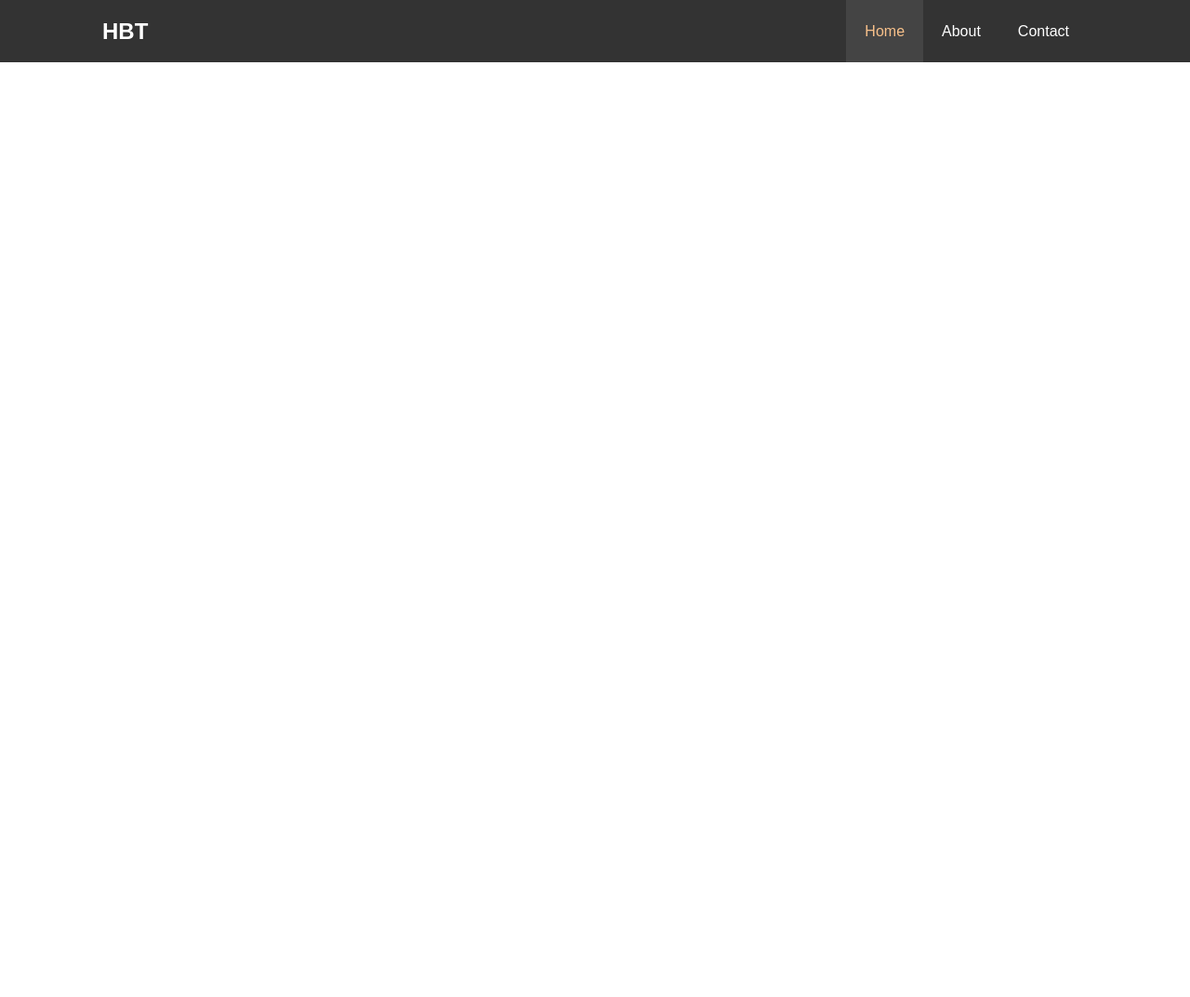
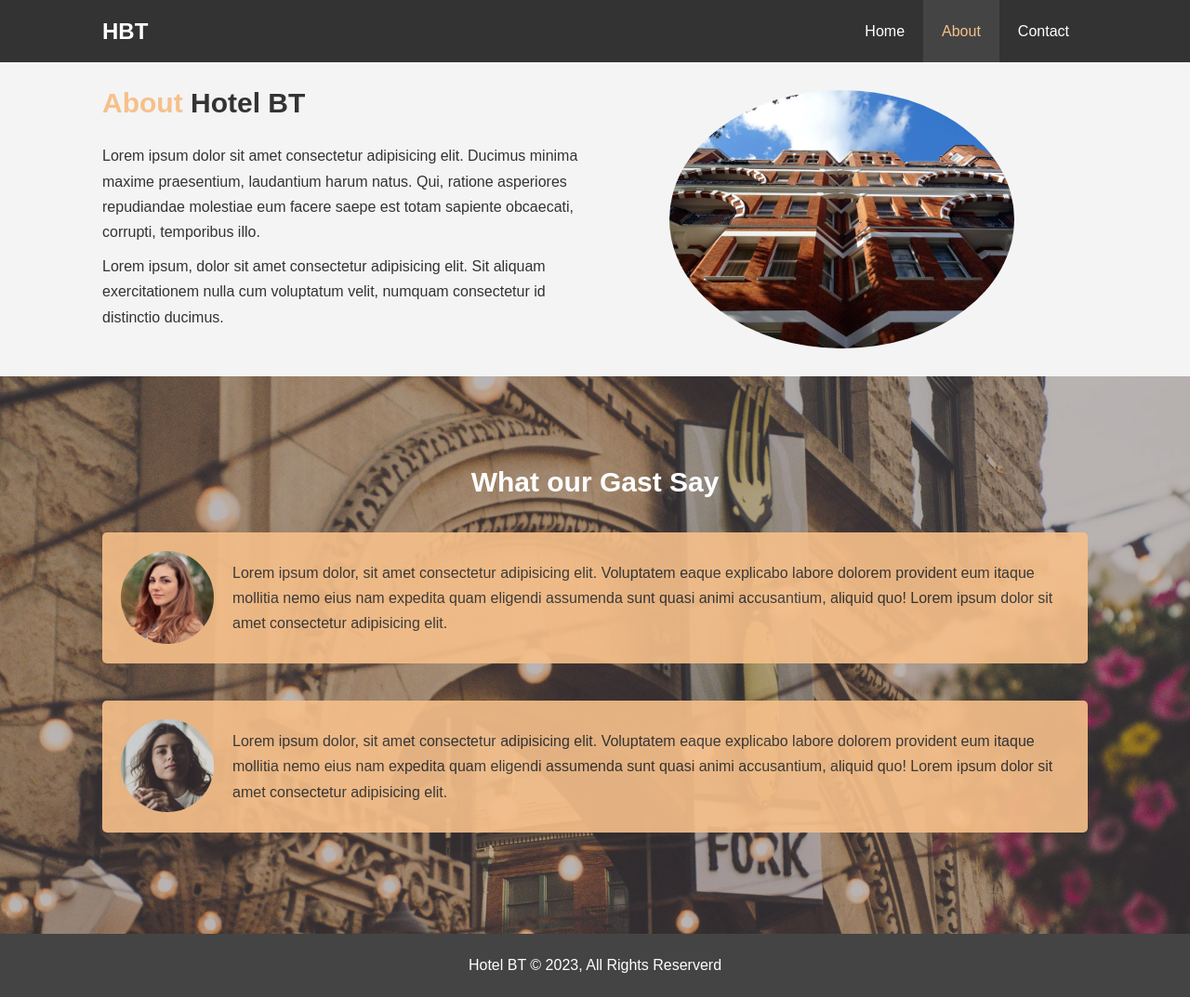
Before and after one commit to javadalam/My_Site, a plain HTML site: page about.html in a window 1280 px wide. Shown: the whole page at 93% size. Before the commit the page ends 800 px from the top, so only its background shows below. Drawn offline with Linux system fonts and the light colour scheme.

Commit message:
add : about page

```diff
--- a/about.html
+++ b/about.html
@@ -1,24 +1,80 @@
 <!DOCTYPE html>
 <html lang="en">
   <head>
-    <meta charset="UTF-8">
-    <meta http-equiv="X-UA-Compatible" content="IE=edge">
-    <meta name="viewport" content="width=device-width, initial-scale=1.0">
-    <link rel="stylesheet" href="css/style.css">
-    <title>َAbout Us</title>
+    <meta charset="UTF-8" />
+    <meta http-equiv="X-UA-Compatible" content="IE=edge" />
+    <meta name="viewport" content="width=device-width, initial-scale=1.0" />
+    <meta name="description" content="Welcome ti the most Hotel in Boston" />
+    <meta name="keywords" content="hotel,boston hotel, new england hotel" />
+    <link rel="stylesheet" href="css/style.css" />
+    <title>Hotel BT | About</title>
   </head>
+
   <body>
     <header>
       <nav id="navbar">
         <div class="container">
           <h1 class="logo"><a href="index.html">HBT</a></h1>
           <ul>
-                <li><a class="current" href="index.html">Home</a></li>
-                <li><a href="about.html">About</a></li>
+            <li><a href="index.html">Home</a></li>
+            <li><a class="current" href="about.html">About</a></li>
             <li><a href="contact.html">Contact</a></li>
           </ul>
         </div>
       </nav>
     </header>
+
+    <section id="about-info" class="bg-light py-3">
+      <div class="container">
+        <div class="info-left">
+          <h1 class="l-heading">
+            <span class="text-primary">About</span> Hotel BT
+          </h1>
+          <p>
+            Lorem ipsum dolor sit amet consectetur adipisicing elit. Ducimus
+            minima maxime praesentium, laudantium harum natus. Qui, ratione
+            asperiores repudiandae molestiae eum facere saepe est totam sapiente
+            obcaecati, corrupti, temporibus illo.
+          </p>
+          <p>
+            Lorem ipsum, dolor sit amet consectetur adipisicing elit. Sit
+            aliquam exercitationem nulla cum voluptatum velit, numquam
+            consectetur id distinctio ducimus.
+          </p>
+        </div>
+        <div class="info-right">
+          <img src="./img/photo-2.jpg" alt="hotel" />
+        </div>
+      </div>
+    </section>
+    <div class="clr"></div>
+    <section id="testimonials" class="py-3">
+      <div class="container">
+        <h2 class="l-heading">What our Gast Say</h2>
+        <div class="testimonial bg-primary">
+          <img src="./img/person-1.jpg" alt="samanta" />
+          <p>
+            Lorem ipsum dolor, sit amet consectetur adipisicing elit. Voluptatem
+            eaque explicabo labore dolorem provident eum itaque mollitia nemo
+            eius nam expedita quam eligendi assumenda sunt quasi animi
+            accusantium, aliquid quo! Lorem ipsum dolor sit amet consectetur
+            adipisicing elit.
+          </p>
+        </div>
+        <div class="testimonial bg-primary">
+          <img src="./img/person-2.jpg" alt="samanta" />
+          <p>
+            Lorem ipsum dolor, sit amet consectetur adipisicing elit. Voluptatem
+            eaque explicabo labore dolorem provident eum itaque mollitia nemo
+            eius nam expedita quam eligendi assumenda sunt quasi animi
+            accusantium, aliquid quo! Lorem ipsum dolor sit amet consectetur
+            adipisicing elit.
+          </p>
+        </div>
+      </div>
+    </section>
+    <footer id="main-footer">
+      <p>Hotel BT &copy; 2023, All Rights Reserverd</p>
+    </footer>
   </body>
 </html>
--- a/css/style.css
+++ b/css/style.css
@@ -79,6 +79,21 @@ p {
 }
 .clr {
   clear: both;
+}
+
+.l-heading {
+  font-size: 30px;
+}
+
+/*  Padding Settings */
+.py-1 {
+  padding: 10px 0;
+}
+.py-2 {
+  padding: 20px 0;
+}
+.py-3 {
+  padding: 30px 0;
 }
 
 /* navbar */
@@ -179,6 +194,56 @@ p {
   margin-bottom: 10px;
 }
 
+/* Anout Info */
+
+#about-info .info-right {
+  float: right;
+  width: 50%;
+  min-height: 100%;
+}
+
+#about-info .info-right img {
+  width: 70%;
+  display: block;
+  margin: auto;
+  border-radius: 50%;
+}
+
+#about-info .info-left {
+  float: left;
+  width: 50%;
+  min-height: 100%;
+}
+
+/* Testimonials */
+#testimonials {
+  height: 600px;
+  background: url("../img/test-bg.jpg") no-repeat center center/cover;
+  padding-top: 100px;
+}
+
+#testimonials h2 {
+  color: #fff;
+  text-align: center;
+  padding-bottom: 40px;
+}
+
+#testimonials .testimonial {
+  padding: 20px;
+  margin-bottom: 40px;
+  border-radius: 5px;
+  opacity: 0.9;
+}
+
+#testimonials .testimonial img {
+  width: 100px;
+  float: left;
+  margin-right: 20px;
+  border-radius: 50%;
+}
+
+/* Footer */
+
 #main-footer {
   text-align: center;
   background: #444;
```
Lines whose indentation alone changed are shown as unchanged.
